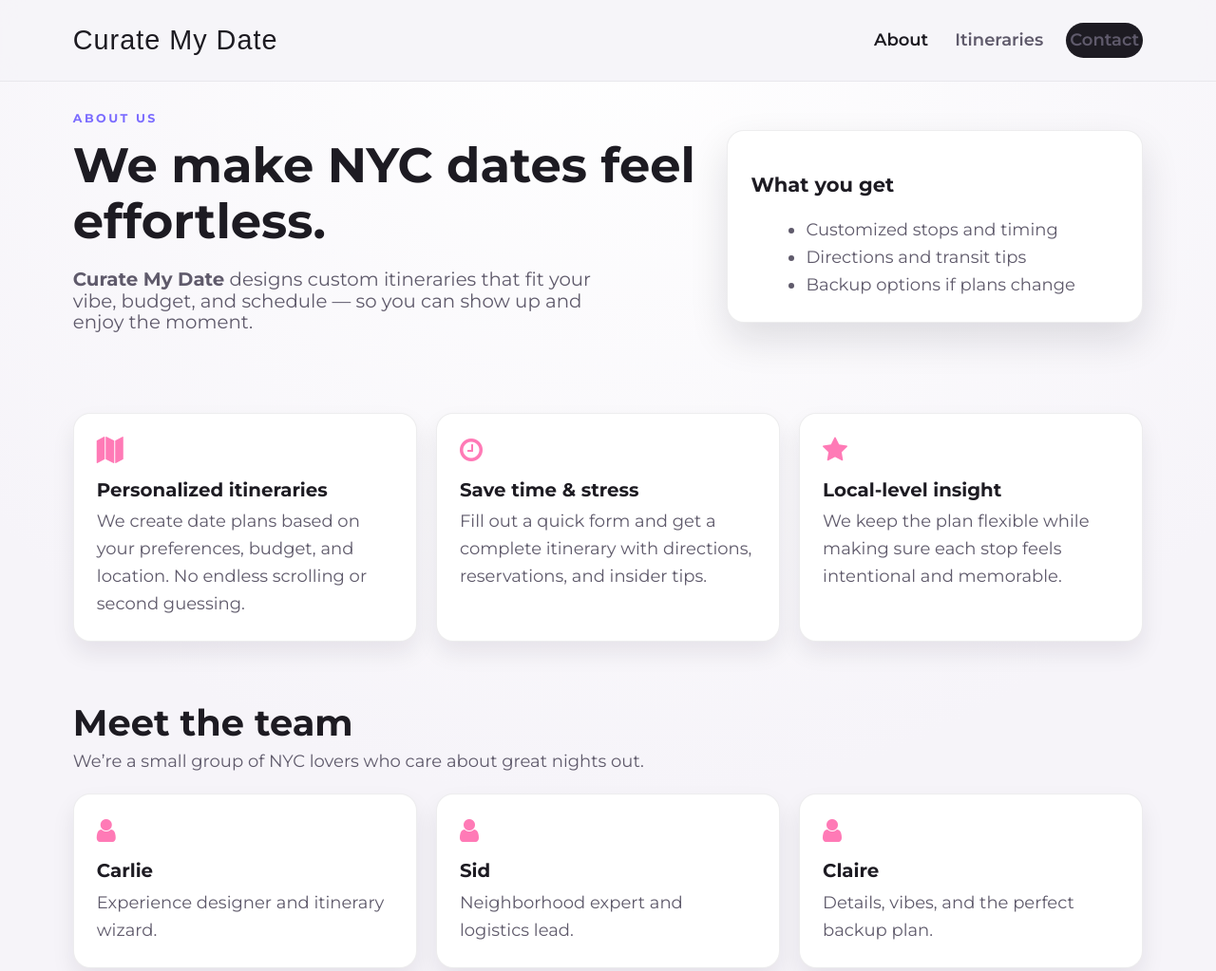
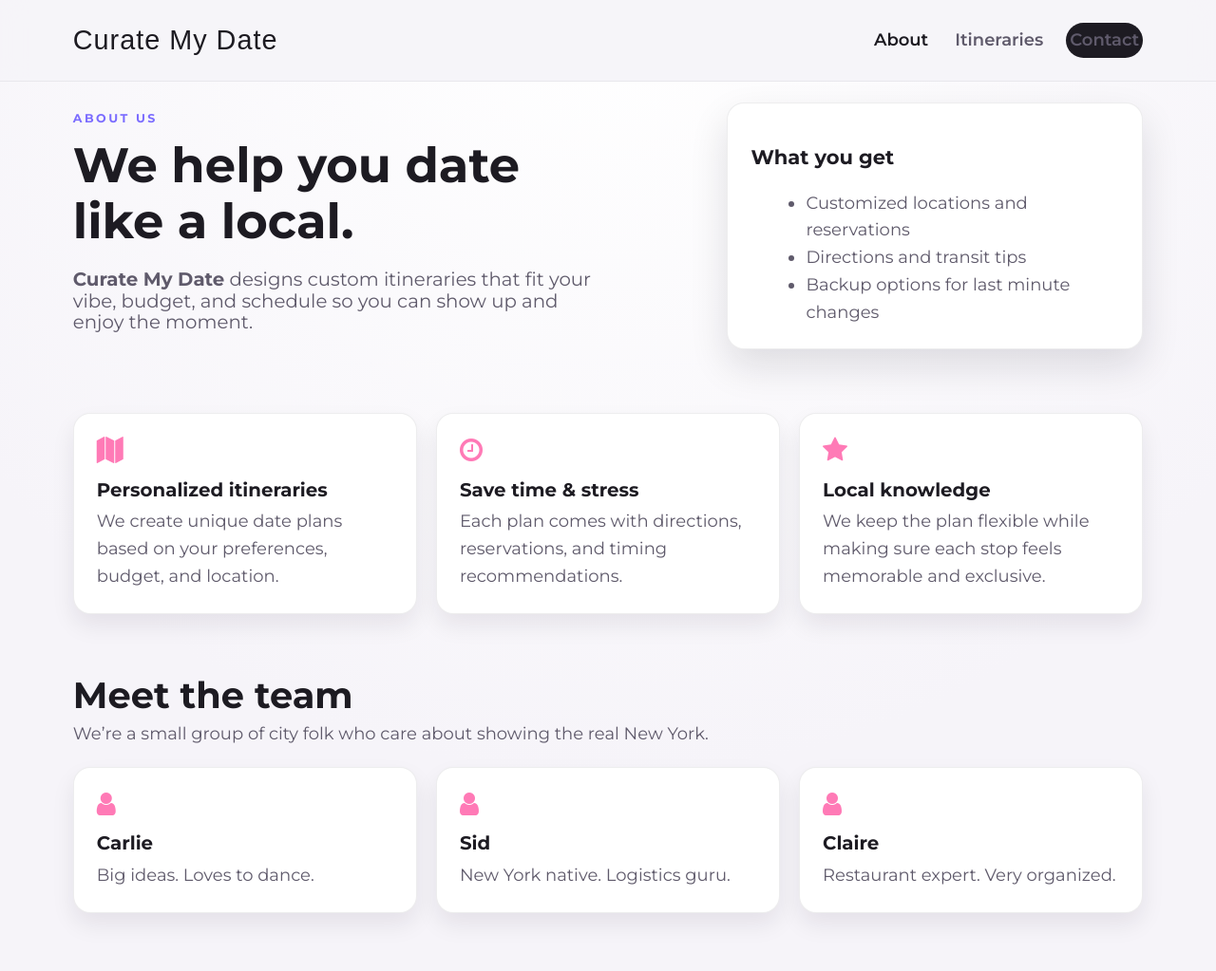
Before and after one commit to sidneyslon38/Curate-My-Date, a plain HTML site: page about.html in a window 1280 px wide. Shown: the top 1023 px of the page at 95% size. Drawn offline with nearby package versions, Linux system fonts and the light colour scheme; a web font is replaced by a local one.

Commit message:
updated some text :p

```diff
--- a/about.html
+++ b/about.html
@@ -41,15 +41,15 @@
   <section class="hero compact">
     <div class="hero-content">
       <p class="eyebrow">About us</p>
-      <h1>We make NYC dates feel effortless.</h1>
-      <p class="lead"><strong>Curate My Date</strong> designs custom itineraries that fit your vibe, budget, and schedule — so you can show up and enjoy the moment.</p>
+      <h1>We help you date<br>like a local.</h1>
+      <p class="lead"><strong>Curate My Date</strong> designs custom itineraries that fit your vibe, budget, and schedule so you can show up and enjoy the moment.</p>
     </div>
     <div class="hero-card">
       <h3>What you get</h3>
       <ul>
-        <li>Customized stops and timing</li>
+        <li>Customized locations and reservations</li>
         <li>Directions and transit tips</li>
-        <li>Backup options if plans change</li>
+        <li>Backup options for last minute changes</li>
       </ul>
     </div>
   </section>
@@ -59,17 +59,17 @@
       <article class="info-card">
         <i class="fa fa-map"></i>
         <h4>Personalized itineraries</h4>
-        <p>We create date plans based on your preferences, budget, and location. No endless scrolling or second guessing.</p>
+        <p>We create unique date plans based on your preferences, budget, and location.</p>
       </article>
       <article class="info-card">
         <i class="fa fa-clock-o"></i>
         <h4>Save time & stress</h4>
-        <p>Fill out a quick form and get a complete itinerary with directions, reservations, and insider tips.</p>
+        <p>Each plan comes with directions, reservations, and timing recommendations.</p>
       </article>
       <article class="info-card">
         <i class="fa fa-star"></i>
-        <h4>Local-level insight</h4>
-        <p>We keep the plan flexible while making sure each stop feels intentional and memorable.</p>
+        <h4>Local knowledge</h4>
+        <p>We keep the plan flexible while making sure each stop feels memorable and exclusive.</p>
       </article>
     </div>
   </section>
@@ -77,23 +77,23 @@
   <section class="section">
     <div class="section-header">
       <h2>Meet the team</h2>
-      <p>We’re a small group of NYC lovers who care about great nights out.</p>
+      <p>We’re a small group of city folk who care about showing the real New York.</p>
     </div>
     <div class="card-grid">
       <article class="profile-card">
         <i class="fa fa-user"></i>
         <h4>Carlie</h4>
-        <p>Experience designer and itinerary wizard.</p>
+        <p>Big ideas. Loves to dance.</p>
       </article>
       <article class="profile-card">
         <i class="fa fa-user"></i>
         <h4>Sid</h4>
-        <p>Neighborhood expert and logistics lead.</p>
+        <p>New York native. Logistics guru.</p>
       </article>
       <article class="profile-card">
         <i class="fa fa-user"></i>
         <h4>Claire</h4>
-        <p>Details, vibes, and the perfect backup plan.</p>
+        <p>Restaurant expert. Very organized.</p>
       </article>
     </div>
   </section>
```
Also changed, not shown: index.html (+10 -10 lines).
